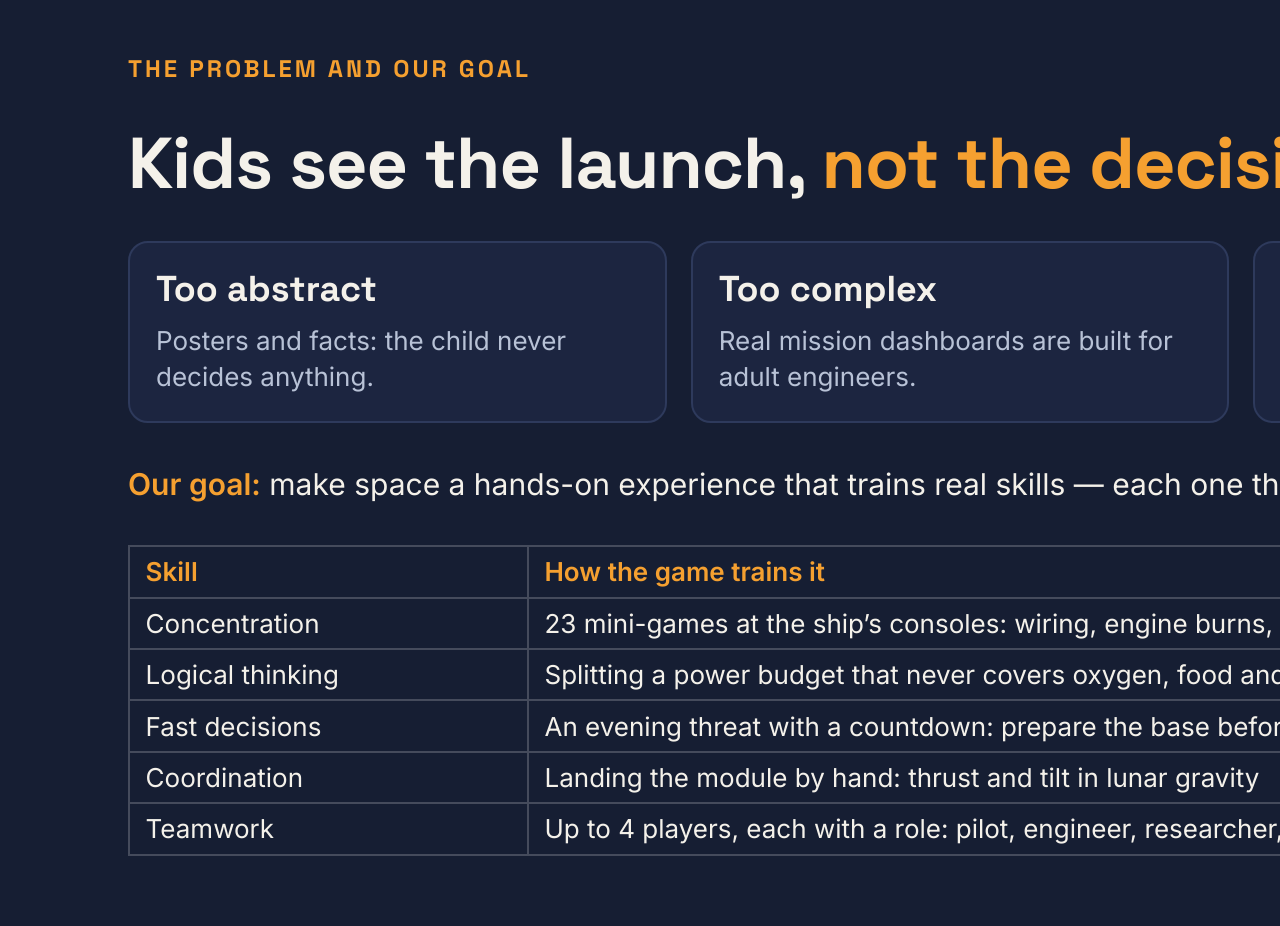
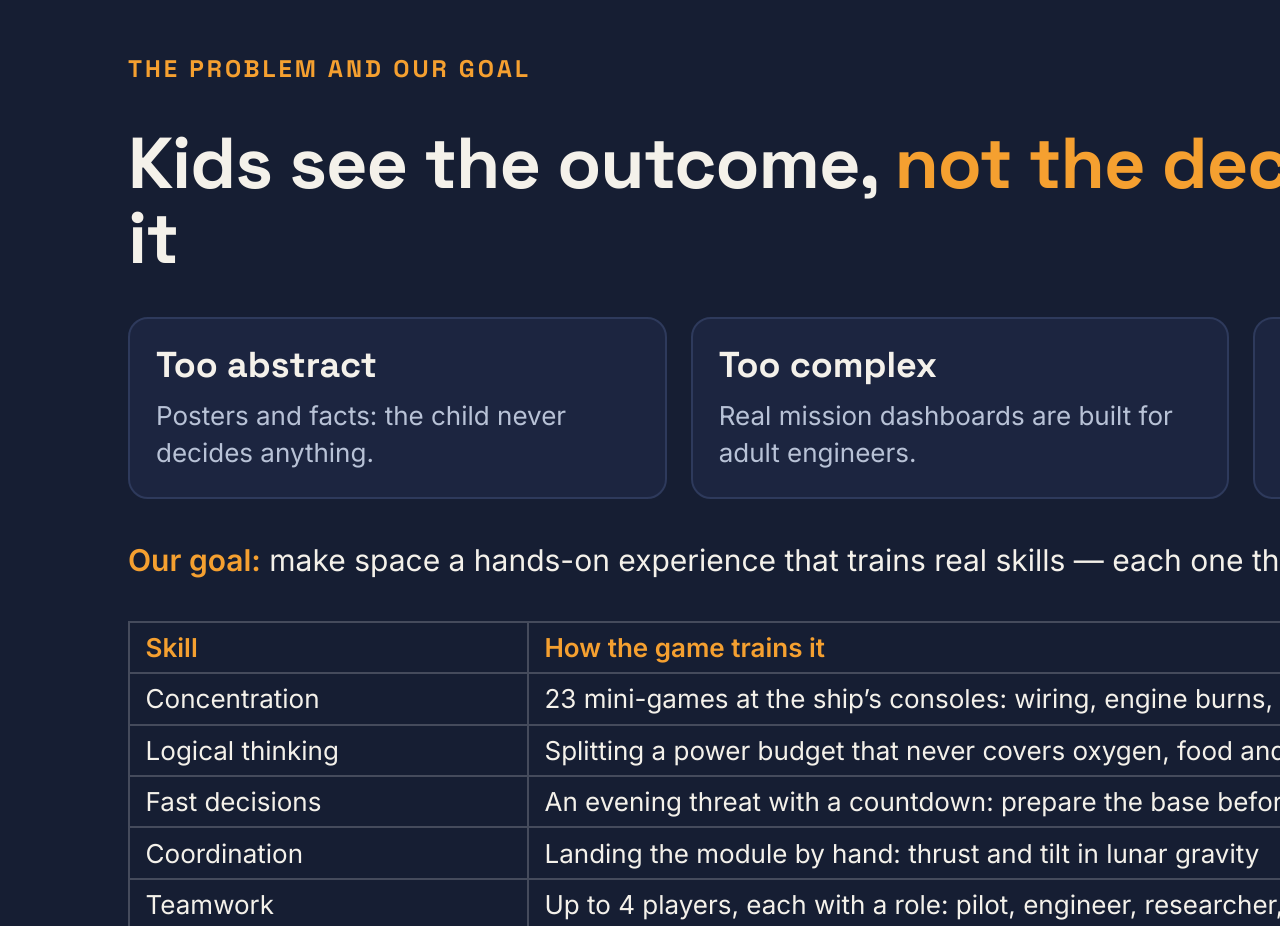
Before and after one commit to Nurzhandy/NasaSpaceApp, a plain HTML site: page docs/presentation/index.html in a window 1280 px wide. Shown: the part 1140-2066 px from the top of the page. Drawn offline with Linux system fonts and the light colour scheme.

Commit message:
Slide 2: "Kids see the outcome" instead of "the launch"
Co-Authored-By: Claude Opus 5.5 <noreply@anthropic.com>

```diff
--- a/docs/presentation/index.html
+++ b/docs/presentation/index.html
@@ -68,7 +68,7 @@ p { font-size: 28px; line-height: 1.4; color: var(--muted); }
 
 <section id="problem" class="alt" data-transition="fade">
 <p class="eyebrow">THE PROBLEM AND OUR GOAL</p>
-<h2>Kids see the launch, <span class="hl">not the decisions</span> behind it</h2>
+<h2>Kids see the outcome, <span class="hl">not the decisions</span> behind it</h2>
 <div class="row" style="align-items:stretch; gap:24px;">
 <div class="card rise" style="flex:1; --i:1; padding:26px;"><h3>Too abstract</h3><p>Posters and facts: the child never decides anything.</p></div>
 <div class="card rise" style="flex:1; --i:2; padding:26px;"><h3>Too complex</h3><p>Real mission dashboards are built for adult engineers.</p></div>
```
Also changed, not shown: 1 other file.
